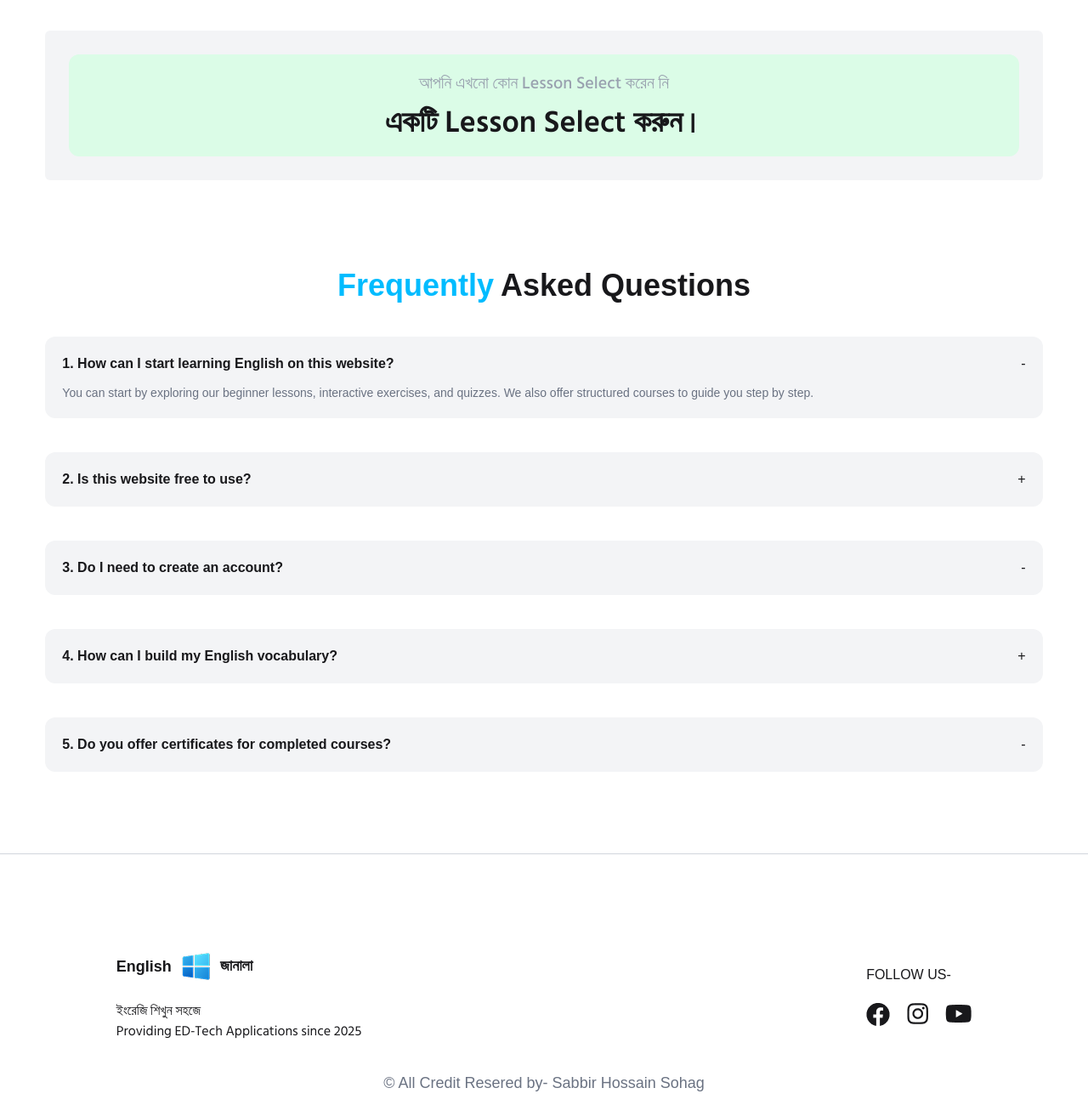
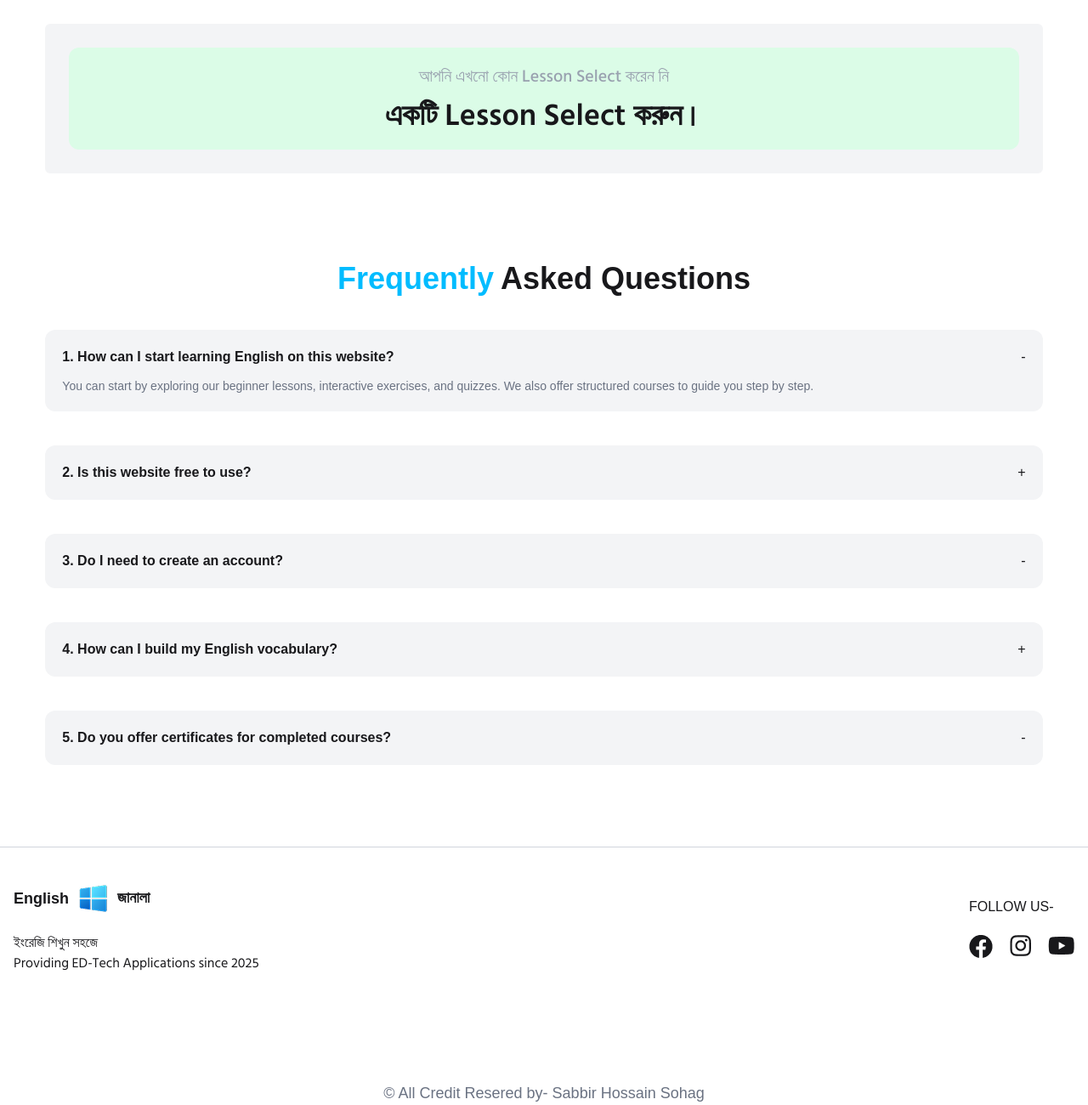
Before and after one commit to sabbirsohag-1509/english-janala-web-module-33, a plain HTML site: page index.html in a window 1280 px wide. Shown: the part 815-2115 px from the top of the page at 85% size. Drawn offline with nearby package versions, Linux system fonts and the light colour scheme; no server answers.

Commit message:
after full responsive

```diff
--- a/index.html
+++ b/index.html
@@ -73,7 +73,7 @@
                 </div>
             </div>
             <div class="flex-1">
-                <img class="w-[550px]" src="./assetsss/hero-student.png" alt="">
+                <img class="w-full max-w-md mx-auto md:w-[550px]" src="./assetsss/hero-student.png" alt="">
             </div>
         </div>
     </section>
@@ -104,8 +104,9 @@
      <span class="loading loading-bars loading-xl"></span>
     </section>
 
+                          <!-- Word-container  -->
 
-    <section id="word-container" class="bg-gray-100 w-11/12 mx-auto my-10 grid grid-cols-3 gap-5 px-7 py-7 rounded-md">
+    <section id="word-container" class="bg-gray-100 w-11/12 mx-auto my-10 grid grid-cols-1 sm:grid-cols-2 md:grid-cols-3 gap-5 px-7 py-7 rounded-md">
 
         <div class="text-center bg-green-100 col-span-full p-5 space-y-3 rounded-xl">
             <p class="font-bangla text-xl font-medium text-gray-400">আপনি এখনো কোন Lesson Select করেন নি</p>
@@ -182,8 +183,8 @@
     <div class="mt-24 h-64">
       <hr class="border-t border-gray-300">
         <aside>
-          <div class="flex justify-around gap-80 items-center mt-28">
-              <div class="space-y-5">
+          <div class="flex flex-col md:flex-row justify-between items-center gap-10 md:gap-20 mt-10">
+              <div class="space-y-5 ml-4">
                 <div class="flex items-center gap-2">
                   <span class="font-bold text-lg ">English</span>
                   <img src="./assetsss/logo.png" alt="">
@@ -196,7 +197,7 @@
                 </p>
               </div>
 
-            <div class="space-y-5">
+            <div class="space-y-5 mr-4">
               <div>
                 <p>FOLLOW US-</p>
               </div>
@@ -209,9 +210,8 @@
           </div>
     </aside>
     </div>
-  <p class="flex justify-center items-center text-lg text-gray-500">&copy; All Credit Resered by- Sabbir Hossain Sohag</p>
+  <p class="flex justify-center items-center text-lg text-gray-500 mt-5">&copy; All Credit Resered by- Sabbir Hossain Sohag</p>
 </footer>
-
 </main>
 
 
```
